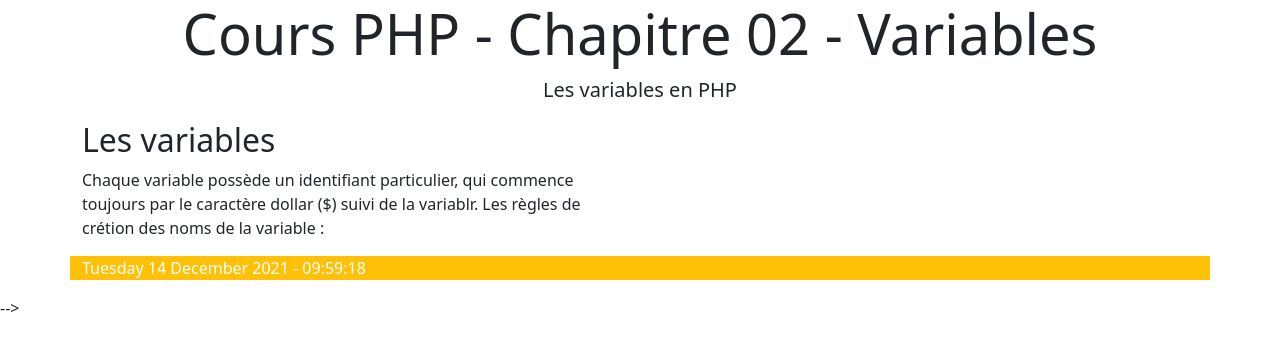
After one commit to Baianissima/coursPHP, a PHP site: page /coursPHP/02_variables/01_variables.php in a window 1280 px wide. The commit adds this page. Shown: the top 351 px of the page. Run offline with PHP 8.4, Linux system fonts and the light colour scheme.

Commit message:
suite php - page variables

```diff
--- /dev/null
+++ b/02_variables/01_variables.php
@@ -0,0 +1,60 @@
+<!DOCTYPE html>
+<html lang="fr">
+<head>
+    <meta charset="UTF-8">
+    <meta http-equiv="X-UA-Compatible" content="IE=edge">
+    <meta name="viewport" content="width=device-width, initial-scale=1.0">
+
+    <!-- Bootstrap CSS -->
+		<link href="https://cdn.jsdelivr.net/npm/bootstrap@5.1.1/dist/css/bootstrap.min.css" rel="stylesheet" integrity="sha384-F3w7mX95PdgyTmZZMECAngseQB83DfGTowi0iMjiWaeVhAn4FJkqJByhZMI3AhiU" crossorigin="anonymous">
+
+    <title>Cours PHP - 01/Variables</title>
+
+    <link rel="stylesheet" href="../css/styles.css">
+</head>
+
+<body class="bg-vieuxrose>
+    <!-- =================================== -->
+    <!-- en-tête -->
+    <!-- =================================== -->
+
+    <header class="container-fluid p-4 bg-grisclair">
+        <div class="col-12 text-center">
+            <h1 class="display-4">Cours PHP - Chapitre 02 - Variables</h1>
+            <p class="lead">Les variables en PHP</p>
+        </div>
+    </header>
+
+    <div class="container bg-white">
+
+        <div class="row">
+            <div class="col-md-6">
+            <h2>Les variables</h2>
+            <p>Chaque variable possède un identifiant particulier, qui commence toujours par le caractère dollar ($) suivi de la variablr. Les règles de crétion des noms de la variable :</p>
+            </div>
+        </div>
+    </div>
+  <!-- fin div container -->
+
+
+  <!-- Commenter à l'intérieur du code PHP si on veut garder l'info que pour le côté serveur !  -->
+
+  <!-- <?php require
+    // Ici on appelle le footer cree dans dossier inc pour qu il se repete sur cette page :
+  '../inc/footer.inc.php'; ?> -->
+
+  <?php require_once '../inc/footer.inc.php'; ?>
+
+    <!-- Optional JavaScript -->
+    <!-- Bootstrap Bundle with Popper -->
+    <script src="https://cdn.jsdelivr.net/npm/bootstrap@5.1.1/dist/js/bootstrap.bundle.min.js"
+        integrity="sha384-/bQdsTh/da6pkI1MST/rWKFNjaCP5gBSY4sEBT38Q/9RBh9AH40zEOg7Hlq2THRZ"
+        crossorigin="anonymous"></script>
+
+    <!-- Démarrage PHP : repos coursPHP sur OS (C:) : il faut ouvrir le fichier index de localhost pour travailler sur php, sinon la page ne marche pas :
+
+    http://localhost/coursPHP/01-intro/01_introduction.php  -->
+
+    <!-- https://github.com/vienendelsur/coursPHP_suresnes2122 -->
+</body>
+</html>
--- a/inc/footer.inc.php
+++ b/inc/footer.inc.php
@@ -1,6 +1,6 @@
 <footer>
     <!-- Ici on demande à PHP d'afficher l'heure au format français -->
-    <div class="container bg-orange">
+    <div class="container bg-warning text-white">
         <p>
         <?php
             setlocale(LC_ALL, 'fr_FR');
```
